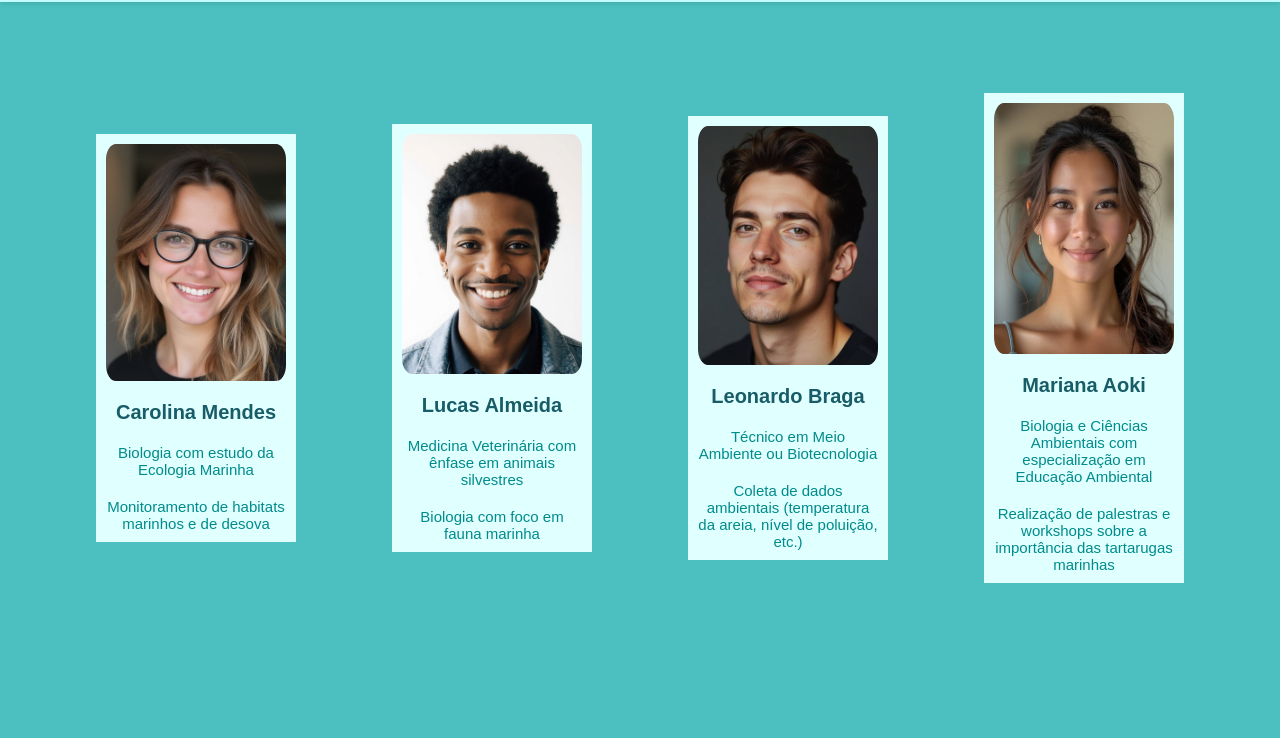
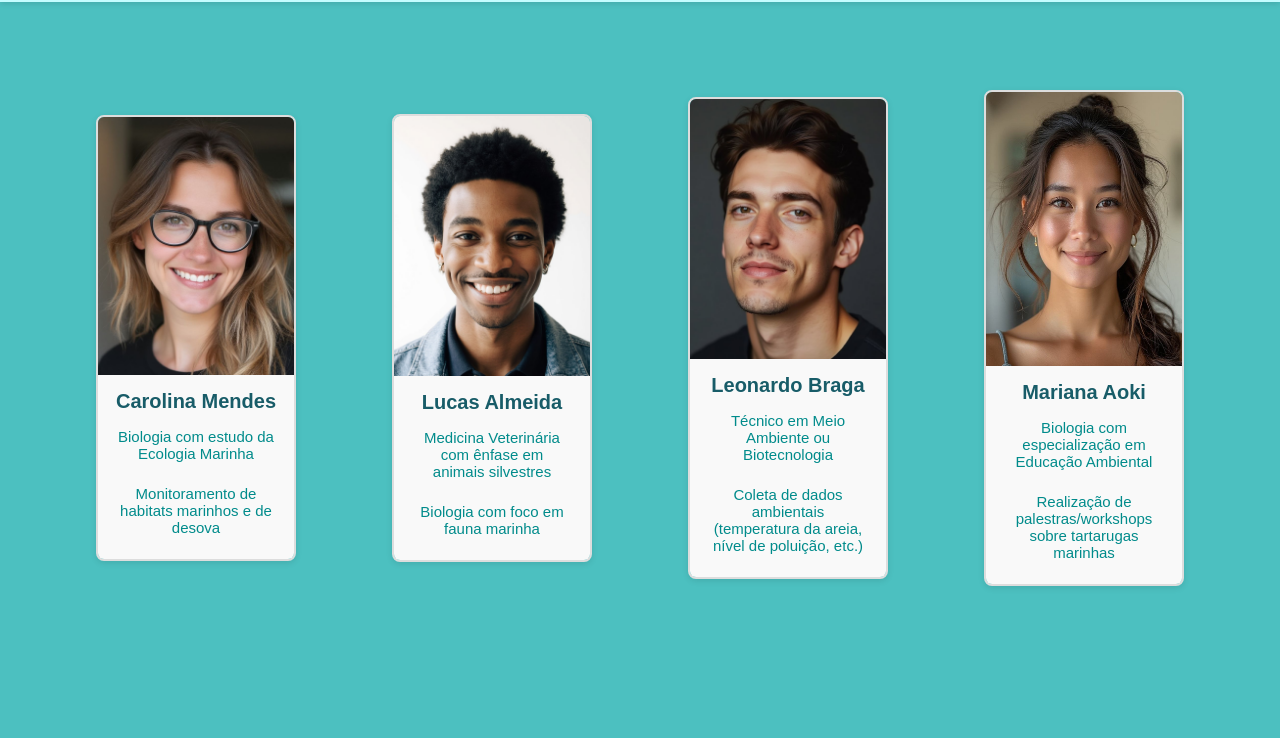
Before and after one commit to nicole-rcosta/FLEX-POSITION, a website: page index.html in a window 1280 px wide. Shown: the part 62-800 px from the top of the page. Drawn offline with Linux system fonts and the light colour scheme.

Commit message:
modify: alinhando os cards

```diff
--- a/index.html
+++ b/index.html
@@ -94,8 +94,8 @@
             <img src="./src/assets/images/mariana-aoki.png" alt="Mariana Aoki, educadora ambiental">
             <figcaption>
                 <h3>Mariana Aoki</h3>
-                    <p>Biologia e Ciências Ambientais com especialização em Educação Ambiental</p>
-                    <p>Realização de palestras e workshops sobre a importância das tartarugas marinhas</p>
+                    <p>Biologia com especialização em Educação Ambiental</p>
+                    <p>Realização de palestras/workshops sobre tartarugas marinhas</p>
 
             </figcaption>
         </figure>
--- a/src/styles/cards.css
+++ b/src/styles/cards.css
@@ -1,43 +1,51 @@
 .speaker-card{
-    justify-content:center;
+    max-width: 200px;
+    border: 2px solid #ddd;
+    border-radius: 8px;
+    overflow: hidden;
+    text-align: center;
+    box-shadow: 0 2px 6px rgba(0,0,0,0.1);
+    transition: ease-out 0.3s;
+
+
+    /* justify-content:center;
     align-items: center;
     flex-direction: column;
     display: flex;
     width: 200px;
     text-align: center;
     background-color: lightcyan;
-    box-sizing: border-box;
+    box-sizing: border-box; */
 
 }
 
+
+/* Pseudo classe que controla o evento do mouse (em cima) */
 .speaker-card:hover{
-
+    transform: scale(1.2);
+    cursor: pointer;
 }
 
 
 .speaker-card img{
     width: 100%;
-    border-radius: 10%;
-    padding: 10px;
-
-
-
+    display: block;
 }
 
 .speaker-card figcaption{
-    border-radius: 10%;
+    padding: 10px;
+    background-color: #f9f9f9;
 
 }
 
 .speaker-card h3{
-    background-color: lightcyan;
+    margin: 5px 0;
     color: rgb(24, 92, 104);
-    padding: 10px;
     font-size: 20px;
 }
 
 .speaker-card p{
-    background-color: lightcyan;
+    margin: 3px 0;
     color: darkcyan;
     padding: 10px;
 
--- a/src/styles/footer.css
+++ b/src/styles/footer.css
@@ -0,0 +1,33 @@
+/* Estilos para o footer */
+
+.footer-content{
+
+}
+
+.footer-address{
+
+}
+
+.footer-address__title{
+
+}
+
+.footer-info{
+
+}
+
+.footer-social{
+
+}
+
+.footer-social ul{
+
+}
+
+.footer-social img{
+
+}
+
+.effect:hover{
+
+}
--- a/src/styles/global.css
+++ b/src/styles/global.css
@@ -25,6 +25,7 @@ html{
     font-size: 15px;
     justify-content: space-evenly;
     align-items: center;
+    flex-wrap: wrap;
 
 }
 
@@ -48,7 +49,7 @@ html{
 
 
 
-/*  Estilos para o Main (conteúd principal  */
+/*  Estilos para o Main (conteúdo principal  */
 .main-content{
     width: 100%;
     height: 200vh;
@@ -60,4 +61,3 @@ html{
     height: 100vh;
     background-color:rgb(113, 227, 243);
 }
-/* só pra comitar no meu nome */
```
